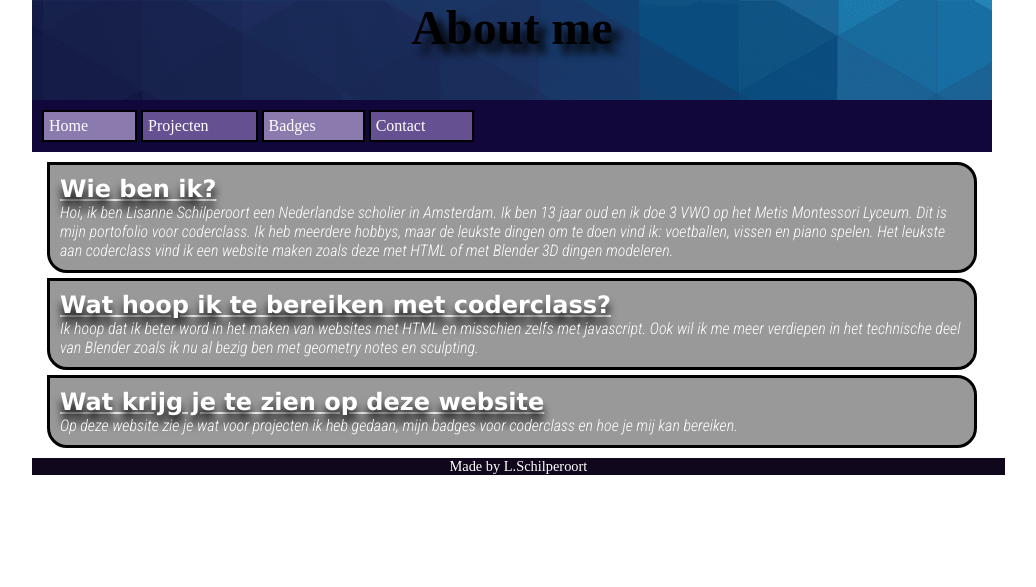
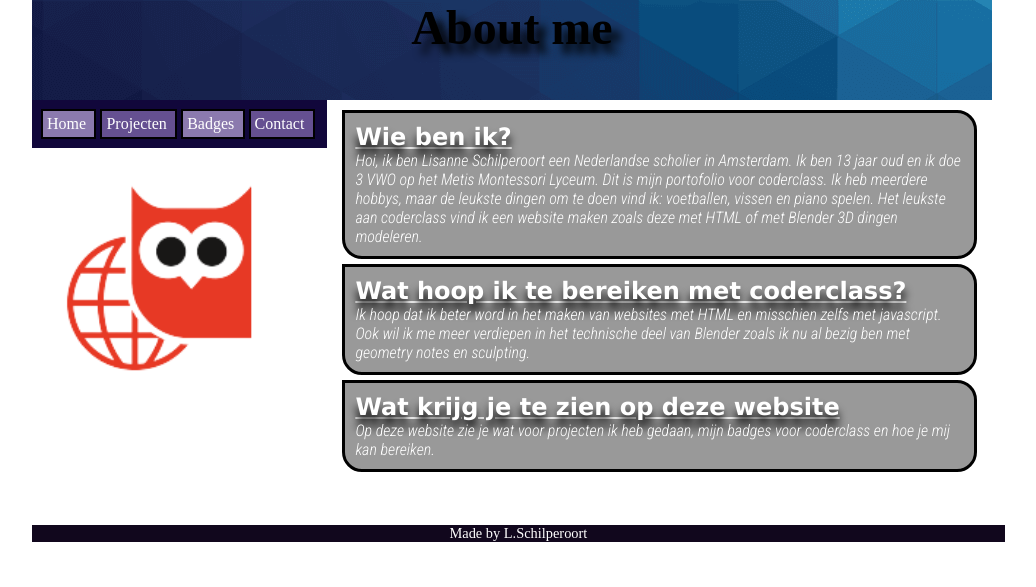
Before and after one commit to LisanneSchilperoort/LisanneSchilperoort.github.io, a plain HTML site: page index.html in a window 1280 px wide. Shown: the whole page, without its empty margins (128-1164 px from the left). Drawn offline with Linux system fonts and the light colour scheme.

Commit message:
Layout
De layout van de home pagina gemaakt met menubalk aan linker kant en gridlayout. De rest terug veranderd naar normaal

```diff
--- a/css/opmaak.css
+++ b/css/opmaak.css
@@ -25,7 +25,7 @@ header h1 {
 
 ul {
   background-color: rgb(17,7,59) ;
-  padding: 10px;
+  padding: 9px;
 }
 
 ul li:hover {
@@ -34,10 +34,10 @@ ul li:hover {
 
 ul li {
   background-color: rgb(35,24,88) ;
-  padding: 5px;
+  padding: 4px;
   border: solid 2px black;
   display: inline-block;
-  padding-right: 5%;
+  padding-right: 3%;
 }
 
 ul li:nth-child(even) {
@@ -108,3 +108,39 @@ p{
 #plaatje1{
   float: left;
 }
+
+.container {
+  display: grid;
+  grid-template-columns: 4fr 9fr;
+  grid-template-areas: "hoofd hoofd"
+                       "menu midden"
+                       "voet voet";
+}
+
+.bovenbalk {
+  grid-area: hoofd;
+}
+
+.linkerkolom {
+  grid-area: menu;
+  min-height: 70px;
+  overflow: hidden;
+}
+
+.centrum {
+  grid-area: midden;
+
+min-height: 425px;
+
+}
+
+.footer {
+  grid-area: voet;
+
+min-height: 59px;
+
+}
+
+#menuplaatje{
+  width: 89%
+}
--- a/index.html
+++ b/index.html
@@ -24,7 +24,7 @@
             <li><a href="Projecten.html">Projecten</a></li>
             <li><a href="Badges.html">Badges</a></li>
             <li><a href="Contacten.html">Contact</a></li>
-          </ul>
+          </ul> <img id= "menuplaatje" src="Images/Metislogo-removebg-preview.png" width="339">
       </nav>
     </div>
       <div class="centrum">
```
Also changed, not shown: Projecten.html (+4 -4 lines), images/Metislogo-removebg-preview.png (added).
